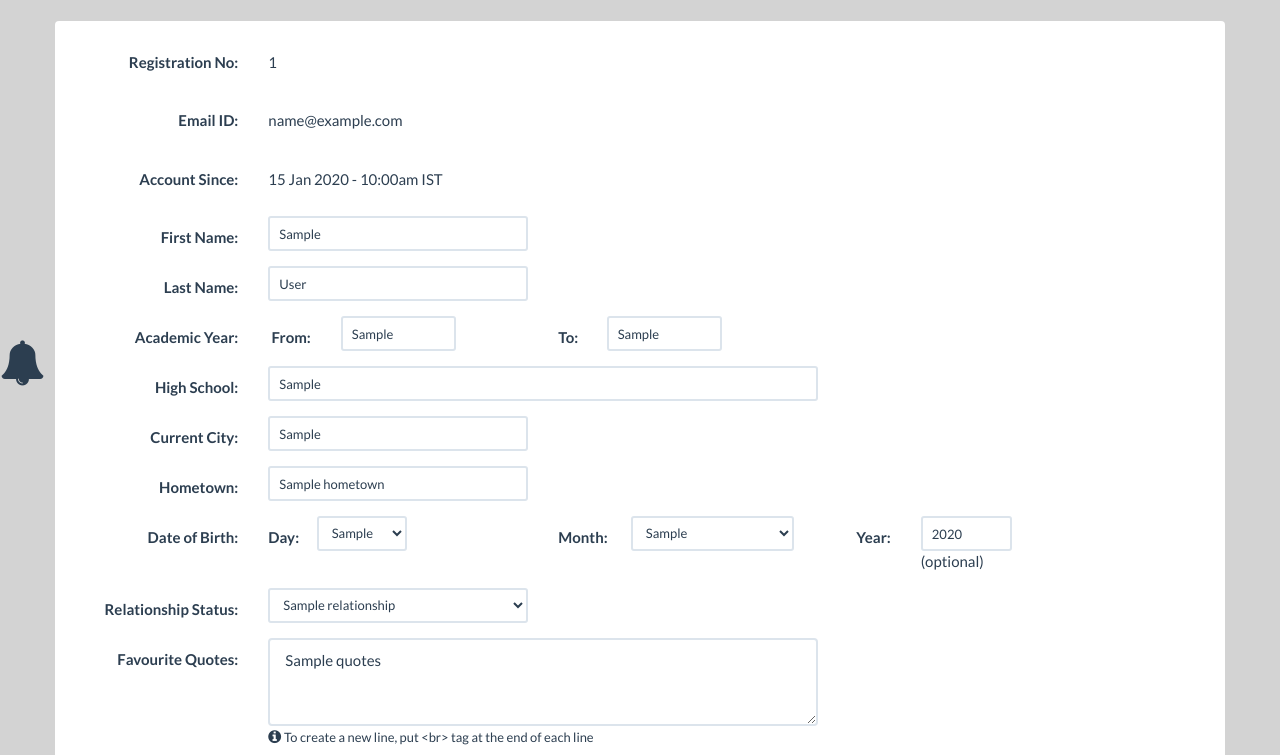
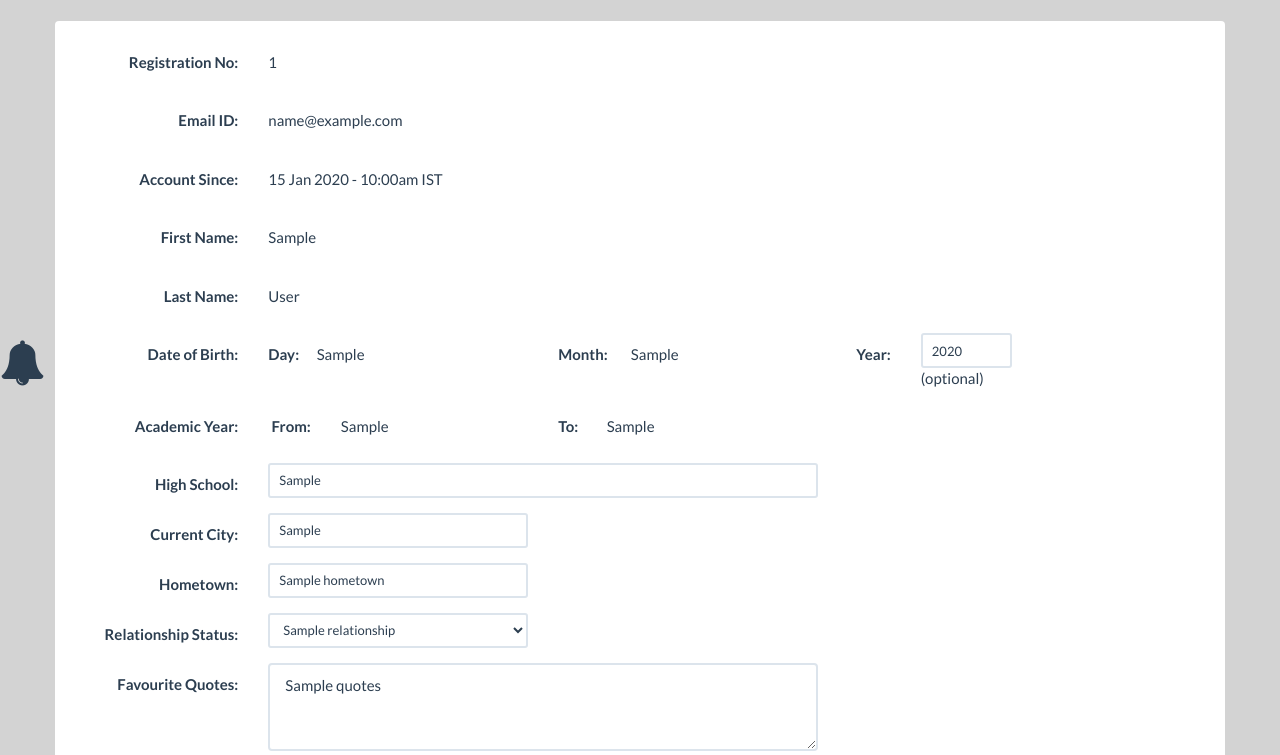
Before and after one commit to rohantarai/soacial, a Laravel app: template resources/views/editprofile.blade.php in a window 1280 px wide. Shown: the part 60-815 px from the top of the page. Run offline with Laravel 8, Linux system fonts and the light colour scheme; a user stored in the database is signed in; tables that the repository leaves empty hold one stand-in row (values such as "Sample post"); the template is opened without the code that fills it: most values are stand-ins (such as "Sample title", 1, 10 or a date in 2020); settings files or empty folders that the repository lacks are supplied; some libraries are stand-ins or nearby versions.

Commit message:
made college infos static/unchangeable in editprofile

```diff
--- a/resources/views/editprofile.blade.php
+++ b/resources/views/editprofile.blade.php
@@ -26,50 +26,15 @@
         <div class="form-group">
             <label for="inputFirstName" class="col-md-2 control-label">First Name:</label>
             <div class="col-md-3">
-                <input type="text" value="{{ $users->first_name }}" class="form-control input-sm" name="inputFirstName" id="inputFirstName" placeholder="First Name">
+                {{--<input type="text" value="{{ $users->first_name }}" class="form-control input-sm" name="inputFirstName" id="inputFirstName" placeholder="First Name">--}}
+                <p class="form-control-static">{{ $users->first_name }}</p>
             </div>
         </div>
         <div class="form-group">
             <label for="inputLastName" class="col-md-2 control-label">Last Name:</label>
             <div class="col-md-3">
-                <input type="text" value="{{ $users->last_name }}" class="form-control input-sm" name="inputLastName" id="inputLastName" placeholder="Last Name">
-            </div>
-        </div>
-        <div class="row">
-            <label for="inputYear1" class="col-md-2 col-sm-3 col-xs-12 control-label">Academic Year:</label>
-            <div class="col-md-3 col-sm-3 col-xs-6">
-                <div class="form-group">
-                    <label for="inputYear1" class="col-md-3 control-label">From:</label>
-                    <div class="col-md-6">
-                        <input type="text" value="{{ $users->usersInfo->academicYear_from }}" class="form-control input-sm" name="inputYear1" id="inputYear1" placeholder="YYYY">
-                    </div>
-                </div>
-            </div>
-            <div class="col-md-3 col-sm-3 col-xs-6">
-                <div class="form-group">
-                    <label for="inputYear2" class="col-md-2 control-label">To:</label>
-                    <div class="col-md-6">
-                        <input type="text" value="{{ $users->usersInfo->academicYear_to }}" class="form-control input-sm"  name="inputYear2" id="inputYear2" placeholder="YYYY">
-                    </div>
-                </div>
-            </div>
-        </div>
-        <div class="form-group">
-            <label for="inputHighSchool" class="col-md-2 control-label">High School:</label>
-            <div class="col-md-6">
-                <input type="text" value="{{ $users->usersInfo->high_school }}" class="form-control input-sm" name="inputHighSchool" id="inputHighSchool" placeholder="High School">
-            </div>
-        </div>
-        <div class="form-group">
-            <label for="inputCurrentCity" class="col-md-2 control-label">Current City:</label>
-            <div class="col-md-3">
-                <input type="text" value="{{ $users->usersInfo->current_city }}" class="form-control input-sm" name="inputCurrentCity" id="inputCurrentCity" placeholder="Current City">
-            </div>
-        </div>
-        <div class="form-group">
-            <label for="inputHometown" class="col-md-2 control-label">Hometown:</label>
-            <div class="col-md-3">
-                <input type="text" value="{{ $users->usersInfo->hometown }}" class="form-control input-sm" name="inputHometown" id="inputHometown" placeholder="Hometown">
+                {{--<input type="text" value="{{ $users->last_name }}" class="form-control input-sm" name="inputLastName" id="inputLastName" placeholder="Last Name">--}}
+                <p class="form-control-static">{{ $users->last_name }}</p>
             </div>
         </div>
         <div class="row">
@@ -78,7 +43,8 @@
                 <div class="form-group">
                     <label for="inputDay" class="col-md-2 col-sm-2 control-label">Day:</label>
                     <div class="col-md-5 col-sm-10 col-xs-11">
-                        <select class="form-control input-sm" name="inputDay" id="inputDay">
+                        <p class="form-control-static">{{ $users->usersInfo->born_day }}</p>
+                        {{--<select class="form-control input-sm" name="inputDay" id="inputDay">
                             <option selected>{{ $users->usersInfo->born_day }}</option>
                             <option>01</option>
                             <option>02</option>
@@ -111,7 +77,7 @@
                             <option>29</option>
                             <option>30</option>
                             <option>31</option>
-                        </select>
+                        </select>--}}
                     </div>
                 </div>
             </div>
@@ -119,7 +85,8 @@
                 <div class="form-group">
                     <label for="inputMonth" class="col-md-3 control-label">Month:</label>
                     <div class="col-md-8">
-                        <select class="form-control input-sm" name="inputMonth" id="inputMonth">
+                        <p class="form-control-static">{{ $users->usersInfo->born_month }}</p>
+                        {{--<select class="form-control input-sm" name="inputMonth" id="inputMonth">
                             <option selected>{{ $users->usersInfo->born_month }}</option>
                             <option>January</option>
                             <option>February</option>
@@ -133,7 +100,7 @@
                             <option>October</option>
                             <option>November</option>
                             <option>December</option>
-                        </select>
+                        </select>--}}
                     </div>
                 </div>
             </div>
@@ -144,6 +111,45 @@
                         <input type="text" value="{{ $users->usersInfo->born_year }}" class="form-control input-sm" name="inputYear" id="inputYear" placeholder="YYYY">(optional)
                     </div>
                 </div>
+            </div>
+        </div>
+        <div class="row">
+            <label for="inputYear1" class="col-md-2 col-sm-3 col-xs-12 control-label">Academic Year:</label>
+            <div class="col-md-3 col-sm-3 col-xs-6">
+                <div class="form-group">
+                    <label for="inputYear1" class="col-md-3 control-label">From:</label>
+                    <div class="col-md-6">
+                        {{--<input type="text" value="{{ $users->usersInfo->academicYear_from }}" class="form-control input-sm" name="inputYear1" id="inputYear1" placeholder="YYYY">--}}
+                        <p class="form-control-static">{{ $users->usersInfo->academicYear_from }}</p>
+                    </div>
+                </div>
+            </div>
+            <div class="col-md-3 col-sm-3 col-xs-6">
+                <div class="form-group">
+                    <label for="inputYear2" class="col-md-2 control-label">To:</label>
+                    <div class="col-md-6">
+                        {{--<input type="text" value="{{ $users->usersInfo->academicYear_to }}" class="form-control input-sm"  name="inputYear2" id="inputYear2" placeholder="YYYY">--}}
+                        <p class="form-control-static">{{ $users->usersInfo->academicYear_to }}</p>
+                    </div>
+                </div>
+            </div>
+        </div>
+        <div class="form-group">
+            <label for="inputHighSchool" class="col-md-2 control-label">High School:</label>
+            <div class="col-md-6">
+                <input type="text" value="{{ $users->usersInfo->high_school }}" class="form-control input-sm" name="inputHighSchool" id="inputHighSchool" placeholder="High School">
+            </div>
+        </div>
+        <div class="form-group">
+            <label for="inputCurrentCity" class="col-md-2 control-label">Current City:</label>
+            <div class="col-md-3">
+                <input type="text" value="{{ $users->usersInfo->current_city }}" class="form-control input-sm" name="inputCurrentCity" id="inputCurrentCity" placeholder="Current City">
+            </div>
+        </div>
+        <div class="form-group">
+            <label for="inputHometown" class="col-md-2 control-label">Hometown:</label>
+            <div class="col-md-3">
+                <input type="text" value="{{ $users->usersInfo->hometown }}" class="form-control input-sm" name="inputHometown" id="inputHometown" placeholder="Hometown">
             </div>
         </div>
         <div class="form-group">
```
